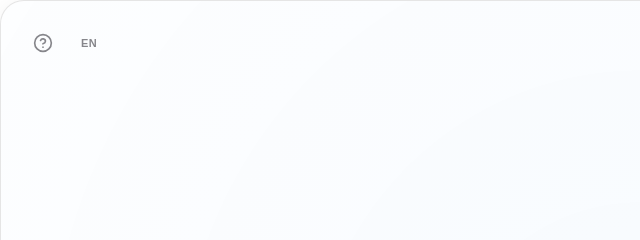
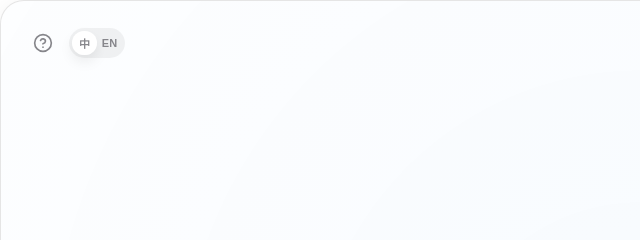
Before and after one commit to AfterThink/AfterChat-Converter, a website: page converter/gui/index.html in a window 1280 px wide. Shown: the top 240 px of the page, 0-640 px from the left. Drawn offline with Linux system fonts and the light colour scheme.

Commit message:
feat(gui): 改进语言切换按钮为滑动开关样式并添加空闲呼吸动画
- 将语言切换按钮从文本标签改为包含中/英选项的滑动开关
- 为就绪状态添加呼吸动画效果增强视觉反馈
- 移除右键菜单默认行为防止意外操作
- 优化深色模式下的语言切换按钮样式

```diff
--- a/converter/gui/index.html
+++ b/converter/gui/index.html
@@ -16,8 +16,9 @@
             <button class="icon-btn" id="btn-help" title="Help">
               <svg xmlns="http://www.w3.org/2000/svg" width="20" height="20" viewBox="0 0 24 24" fill="none" stroke="currentColor" stroke-width="2" stroke-linecap="round" stroke-linejoin="round"><circle cx="12" cy="12" r="10"/><path d="M9.09 9a3 3 0 0 1 5.83 1c0 2-3 3-3 3M12 17h.01"/></svg>
             </button>
-            <button class="icon-btn lang-btn" id="btn-lang" title="Switch Language" aria-label="Switch Language">
-              <span id="current-lang" class="lang-text">EN</span>
+            <button class="lang-switch" id="btn-lang" title="Switch Language" aria-label="Switch Language">
+              <span class="lang-option lang-option-zh" aria-hidden="true">中</span>
+              <span class="lang-option lang-option-en" aria-hidden="true">EN</span>
             </button>
           </div>
 
--- a/converter/gui/src/main.js
+++ b/converter/gui/src/main.js
@@ -95,7 +95,6 @@ const elements = {
   // 新按钮
   btnHelp: document.querySelector("#btn-help"),
   btnLang: document.querySelector("#btn-lang"),
-  currentLangText: document.querySelector("#current-lang"),
   // Modal elements
   helpModal: document.querySelector("#help-modal"),
   modalClose: document.querySelector("#modal-close"),
@@ -118,7 +117,7 @@ function updateI18nUI() {
   elements.inplaceLabel.textContent = t.inplace;
   elements.revealLabel.textContent = t.reveal;
   elements.errorTitle.textContent = t.errorTitle;
-  elements.currentLangText.textContent = state.lang === "zh" ? "中" : "EN";
+  elements.btnLang.dataset.lang = state.lang;
   elements.btnLang.title = state.lang === "zh" ? t.switchToEn : t.switchToZh;
   elements.btnLang.setAttribute("aria-label", elements.btnLang.title);
   // Update modal texts
@@ -172,6 +171,10 @@ document.addEventListener("keydown", (event) => {
   if (event.key === "Escape" && elements.helpModal.classList.contains("is-open")) {
     closeHelpModal();
   }
+});
+
+document.addEventListener("contextmenu", (event) => {
+  event.preventDefault();
 });
 
 // 获取版本号
--- a/converter/gui/src/styles.css
+++ b/converter/gui/src/styles.css
@@ -186,16 +186,69 @@ body {
   margin: 0 4px;
 }
 
-.lang-text {
+.lang-switch {
+  position: relative;
+  display: grid;
+  grid-template-columns: 1fr 1fr;
+  align-items: center;
+  min-width: 56px;
+  height: 30px;
+  padding: 3px;
+  border: none;
+  border-radius: 999px;
+  background: rgba(0,0,0,0.05);
+  color: var(--text-secondary);
+  cursor: pointer;
+  transition:
+    background-color var(--transition-fast),
+    box-shadow var(--transition-fast),
+    transform var(--transition-fast);
+}
+
+.lang-switch::before {
+  content: "";
+  position: absolute;
+  top: 3px;
+  bottom: 3px;
+  left: 3px;
+  width: calc(50% - 3px);
+  border-radius: 999px;
+  background: rgba(255,255,255,0.96);
+  box-shadow: 0 6px 14px rgba(0,0,0,0.08);
+  transition: transform var(--transition-spring);
+}
+
+.lang-switch[data-lang="en"]::before {
+  transform: translateX(100%);
+}
+
+.lang-switch:hover {
+  background: rgba(0,0,0,0.075);
+  transform: translateY(-1px);
+}
+
+.lang-switch:active {
+  transform: translateY(0);
+}
+
+.lang-option {
+  position: relative;
+  z-index: 1;
+  text-align: center;
   font-size: 11px;
   font-weight: 700;
-  letter-spacing: 0.04em;
+  letter-spacing: 0.02em;
+  user-select: none;
 }
 
-.lang-btn {
-  min-width: 40px;
-  justify-content: center;
-  padding-inline: 10px;
+.lang-switch[data-lang="zh"] .lang-option-zh,
+.lang-switch[data-lang="en"] .lang-option-en {
+  color: var(--text-primary);
+}
+
+.lang-switch[data-lang="zh"] .lang-option-en,
+.lang-switch[data-lang="en"] .lang-option-zh {
+  color: var(--text-secondary);
 }
 
 /* Toggle Switch */
@@ -268,6 +321,10 @@ input:checked + .slider::after {
     transform var(--transition-spring),
     color var(--transition-fast),
     filter var(--transition-smooth);
+}
+
+[data-phase="ready"] .state-icon-wrapper {
+  animation: idle-breathe 3.6s ease-in-out infinite;
 }
 
 /* State Icon Colors */
@@ -528,6 +585,15 @@ input:checked + .slider::after {
   }
 }
 
+@keyframes idle-breathe {
+  0%, 100% {
+    transform: translateY(0) scale(1);
+  }
+  50% {
+    transform: translateY(-4px) scale(1.02);
+  }
+}
+
 /* Dark Mode Support (optional, based on system pref) */
 @media (prefers-color-scheme: dark) {
   :root {
@@ -551,6 +617,9 @@ input:checked + .slider::after {
 
   .slider { background-color: #3a3a3c; }
   .icon-btn:hover { background-color: rgba(255,255,255,0.1); }
+  .lang-switch { background: rgba(255,255,255,0.08); }
+  .lang-switch::before { background: rgba(255,255,255,0.96); }
+  .lang-switch:hover { background: rgba(255,255,255,0.12); }
   .action-btn { background-color: #fff; color: #000; }
   .action-btn:hover { background-color: #f2f2f7; }
   .error-panel { background: linear-gradient(180deg, #3c2222 0%, #341b1b 100%); border-color: #5a3232; }
```
